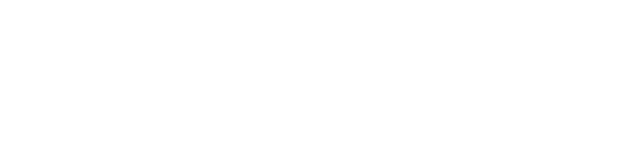
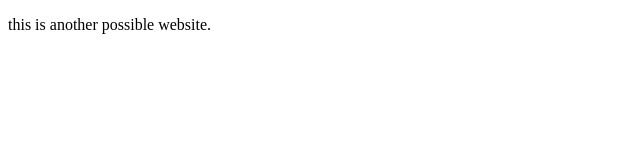
Before and after one commit to Skyline1029/Skyline1029.github.io, a plain HTML site: page index.html in a window 1280 px wide. Shown: the whole page, without its empty margins (0-640 px from the left). Drawn offline with Linux system fonts and the light colour scheme.

Commit message:
Update index.html

```diff
--- a/index.html
+++ b/index.html
@@ -1,10 +1,10 @@
 <!DOCTYPE html>
 <html>
 <head>
-<title>Hoem</title>
+<title>Skyline1029</title>
 </head>
 <body>
-
+  <p>this is another possible website.</p>
 
 
 </body>
```
